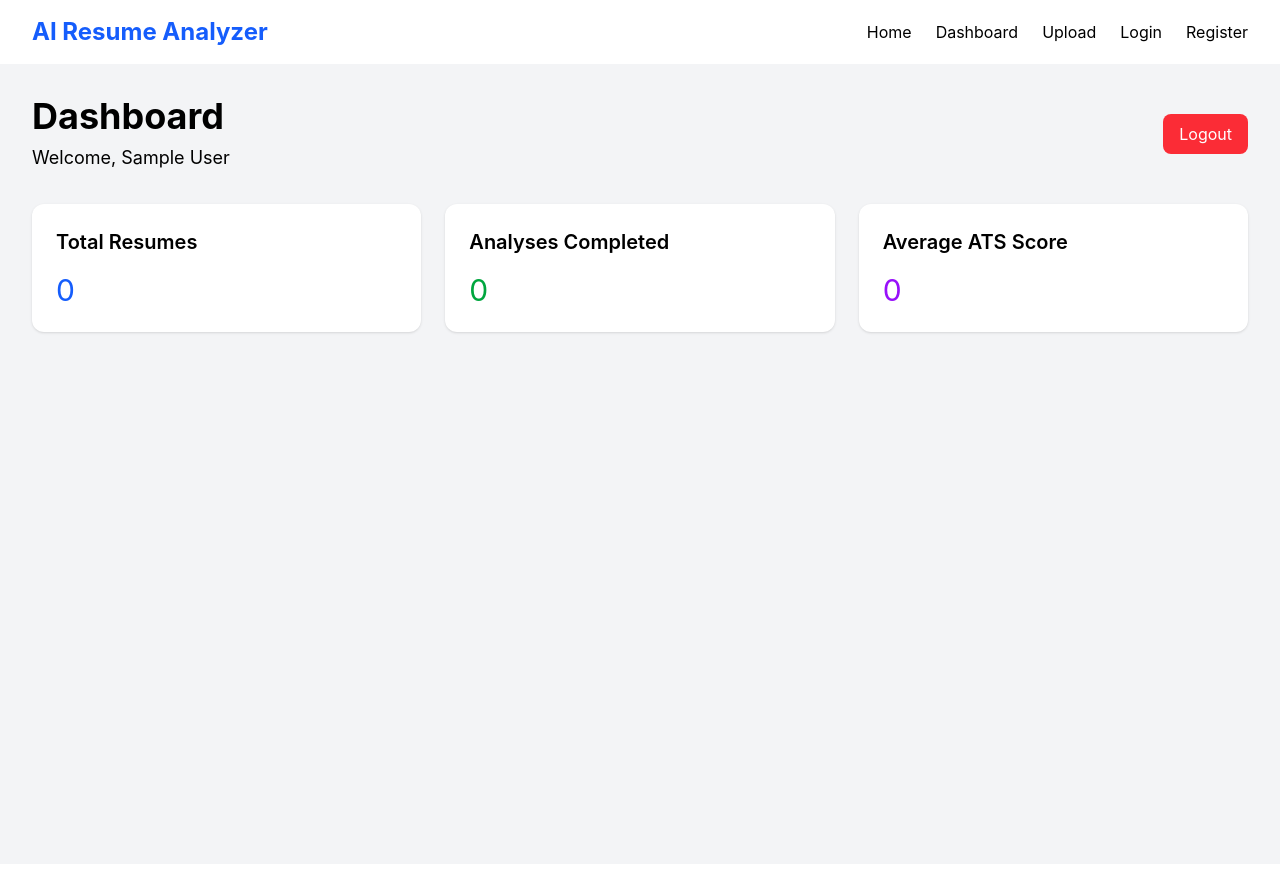
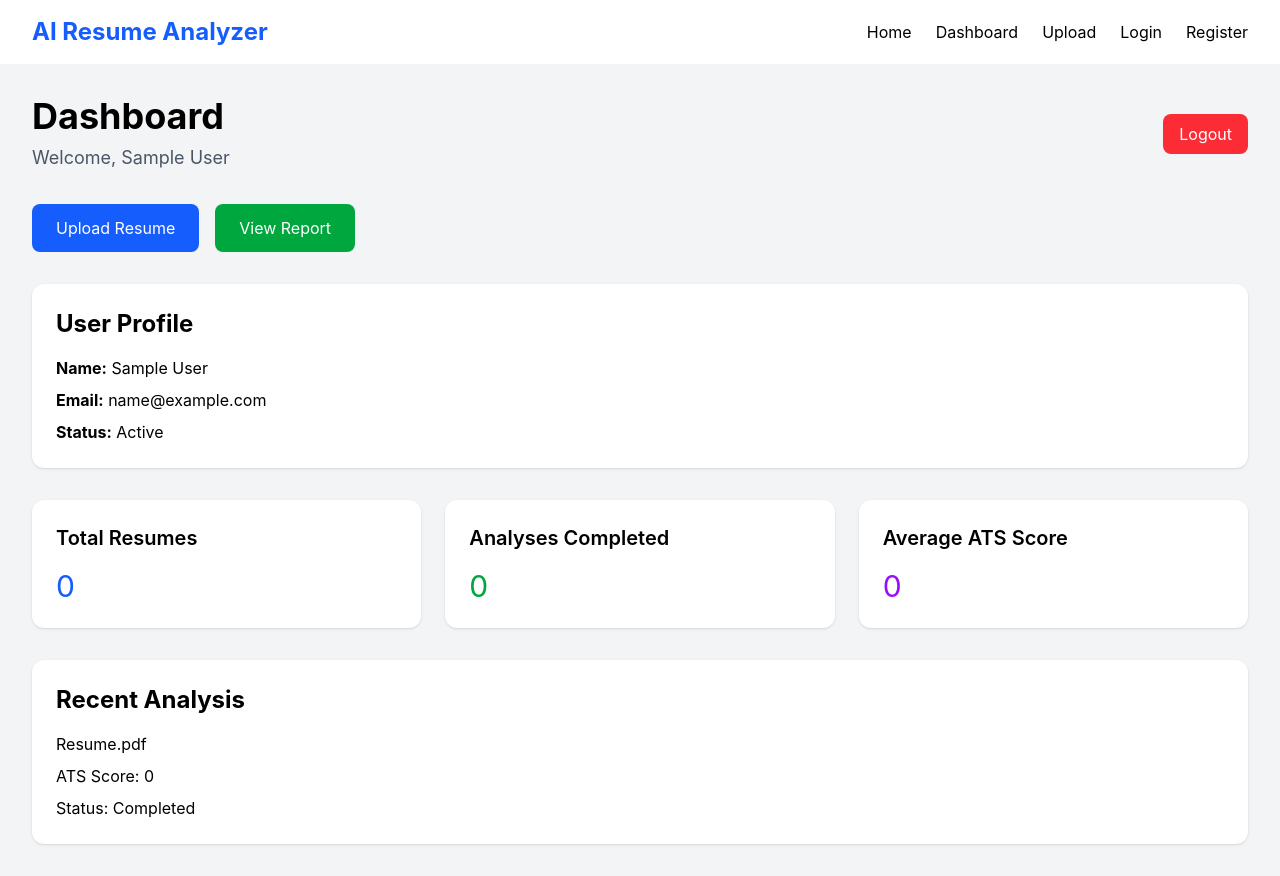
Before and after one commit to Rakshitha4004/ai-resume-analyzer, a React app in the folder frontend/: page /dashboard in a window 1280 px wide. Built offline with nearby package versions, Linux system fonts and the light colour scheme; sample sign-in values are in the browser's storage; the HTML template or start-up script is replaced by a standard one.

Commit message:
Enhanced dashboard UI

```diff
--- a/frontend/src/pages/Dashboard.jsx
+++ b/frontend/src/pages/Dashboard.jsx
@@ -1,8 +1,7 @@
 import Navbar from "../components/Navbar";
 
 function Dashboard() {
-  const isLoggedIn =
-    localStorage.getItem("loggedIn");
+  const isLoggedIn = localStorage.getItem("loggedIn");
 
   if (!isLoggedIn) {
     return (
@@ -12,8 +11,7 @@ function Dashboard() {
     );
   }
 
-  const user =
-    JSON.parse(localStorage.getItem("user"));
+  const user = JSON.parse(localStorage.getItem("user"));
 
   const totalResumes =
     localStorage.getItem("totalResumes") || 0;
@@ -26,7 +24,6 @@ function Dashboard() {
 
   const handleLogout = () => {
     localStorage.removeItem("loggedIn");
-
     window.location.href = "/login";
   };
 
@@ -36,25 +33,69 @@ function Dashboard() {
 
       <div className="min-h-screen bg-gray-100 p-8">
 
+        {/* Header */}
         <div className="flex justify-between items-center mb-8">
+
           <div>
             <h1 className="text-4xl font-bold">
               Dashboard
             </h1>
 
-            <p className="mt-2 text-lg">
+            <p className="mt-2 text-lg text-gray-600">
               Welcome, {user?.name}
             </p>
           </div>
 
           <button
             onClick={handleLogout}
-            className="bg-red-500 text-white px-4 py-2 rounded-lg"
+            className="bg-red-500 text-white px-4 py-2 rounded-lg hover:bg-red-600"
           >
             Logout
           </button>
+
         </div>
 
+        {/* Action Buttons */}
+        <div className="flex gap-4 mb-8">
+
+          <a
+            href="/upload"
+            className="bg-blue-600 text-white px-6 py-3 rounded-lg hover:bg-blue-700"
+          >
+            Upload Resume
+          </a>
+
+          <a
+            href="/report"
+            className="bg-green-600 text-white px-6 py-3 rounded-lg hover:bg-green-700"
+          >
+            View Report
+          </a>
+
+        </div>
+
+        {/* User Profile */}
+        <div className="bg-white p-6 rounded-xl shadow mb-8">
+
+          <h2 className="text-2xl font-bold mb-4">
+            User Profile
+          </h2>
+
+          <p className="mb-2">
+            <strong>Name:</strong> {user?.name}
+          </p>
+
+          <p className="mb-2">
+            <strong>Email:</strong> {user?.email}
+          </p>
+
+          <p>
+            <strong>Status:</strong> Active
+          </p>
+
+        </div>
+
+        {/* Stats Cards */}
         <div className="grid md:grid-cols-3 gap-6">
 
           <div className="bg-white p-6 rounded-xl shadow">
@@ -89,6 +130,27 @@ function Dashboard() {
 
         </div>
 
+        {/* Recent Analysis */}
+        <div className="bg-white p-6 rounded-xl shadow mt-8">
+
+          <h2 className="text-2xl font-bold mb-4">
+            Recent Analysis
+          </h2>
+
+          <p className="mb-2">
+            Resume.pdf
+          </p>
+
+          <p className="mb-2">
+            ATS Score: {atsScore}
+          </p>
+
+          <p>
+            Status: Completed
+          </p>
+
+        </div>
+
       </div>
     </>
   );
```
